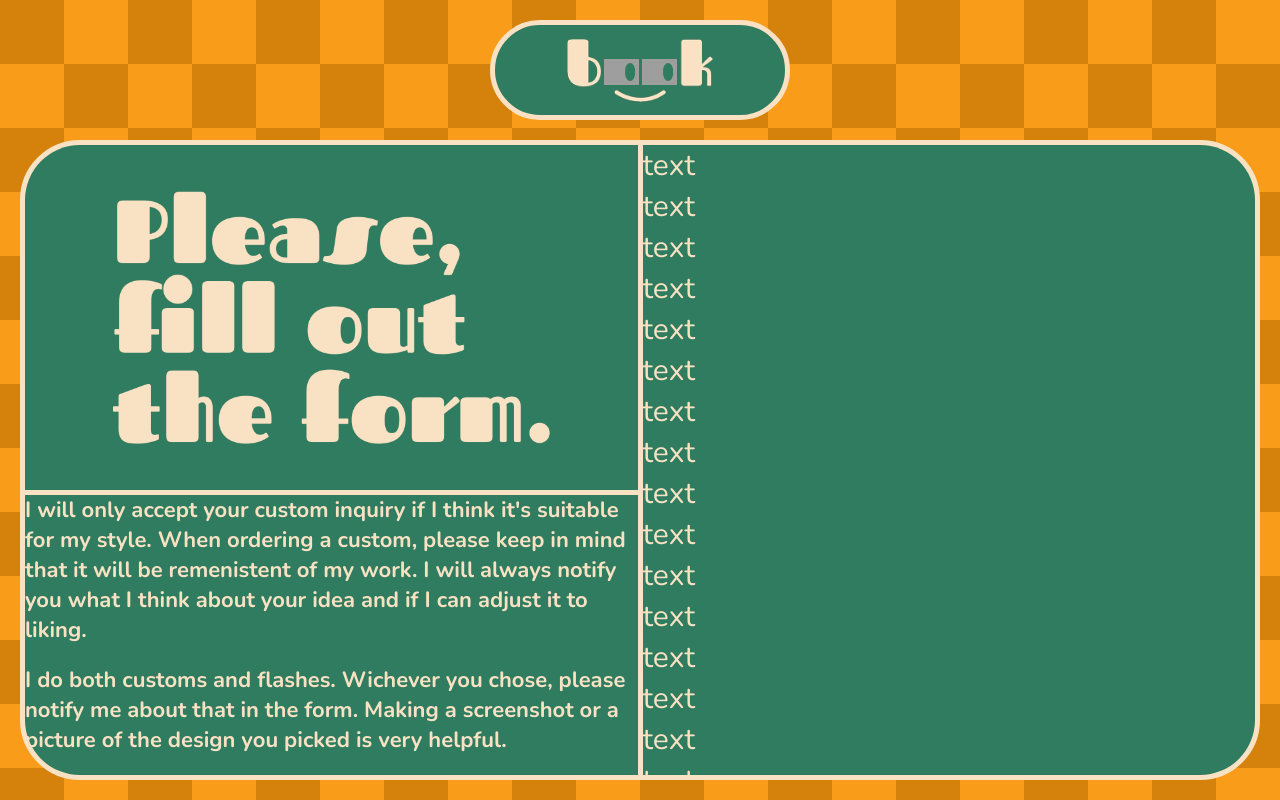
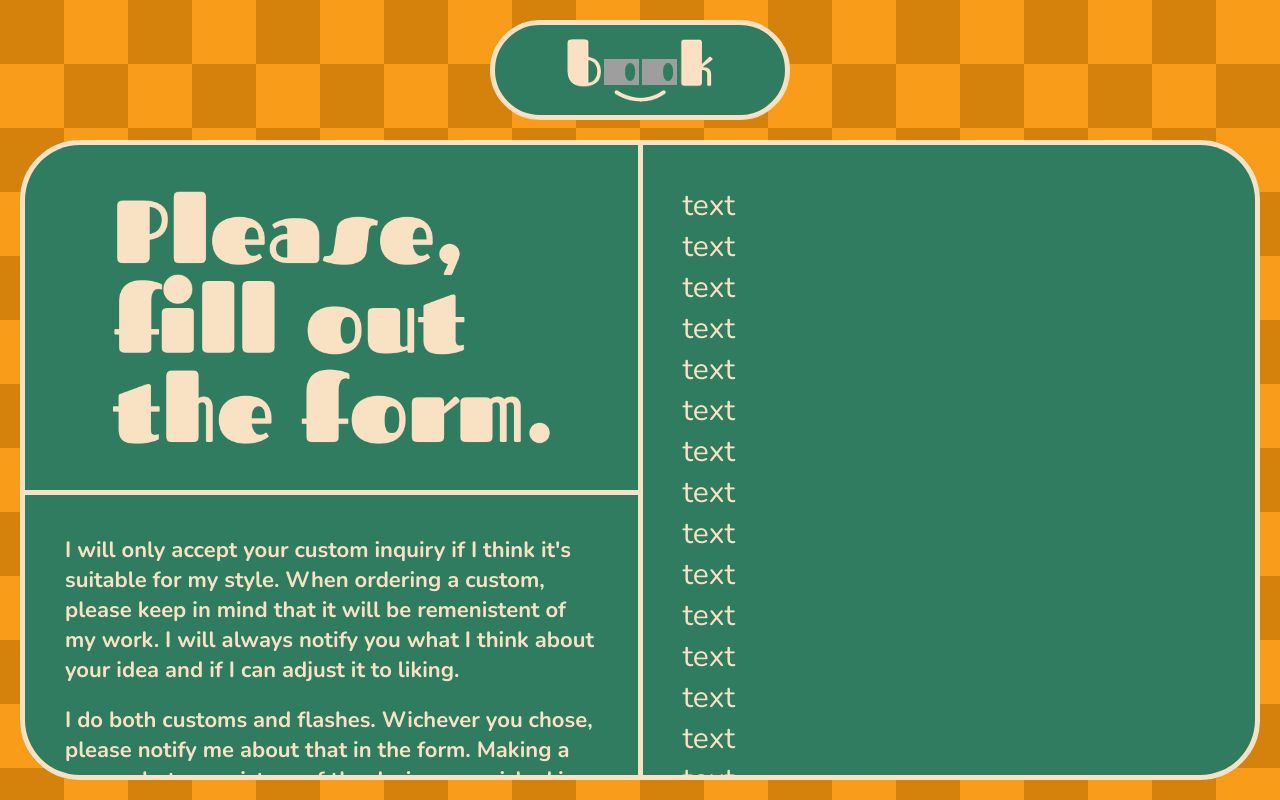
Before and after one commit to TerioDev/teriotats, a plain HTML site: page book.html in a window 1280 px wide. Drawn offline with nearby package versions, Linux system fonts and the light colour scheme; grey boxes are pictures that could not be loaded; a web font is replaced by a local one.

Commit message:
book window fix

```diff
--- a/book.html
+++ b/book.html
@@ -71,6 +71,8 @@
     <!-- BOOKING WINDOW -->
     <div class="book-wrapper">
 
+        <div class="book-bg">
+
         <div class="book-window">
 
             <div class="x"><img src="design/x.png"></div>
@@ -127,6 +129,9 @@
             </div>
 
         </div>
+
+    </div>
+
     </div>
 
     <script src="scripts/eyes.js"></script>
--- a/styles/book.css
+++ b/styles/book.css
@@ -92,6 +92,7 @@ a:active {
     width: 100%;
     padding: 0 20px 20px 20px;
     height: calc(100% - 140px);
+    overflow: hidden;
 
     /* flex, center .book-window so the animation is smooth */
     display: flex;
@@ -99,6 +100,13 @@ a:active {
     justify-content: center;
     align-items: center;
     align-content: center;
+}
+
+.book-bg {
+    background-color: #307C60;
+    height: 100%;
+    width: 100%;
+    border-radius: 60px;
 }
 
 .book-window {
@@ -157,6 +165,10 @@ a:active {
     width: 100%;
 }
 
+#info-content {
+    padding: 40px;
+}
+
 .info-content-line {
     font-weight: 700;
     font-size: 22px;
@@ -173,6 +185,7 @@ a:active {
     position: relative;
     font-size: 30px;
     overflow-y: scroll;
+    padding: 40px;
 }
 
 .x {
```
